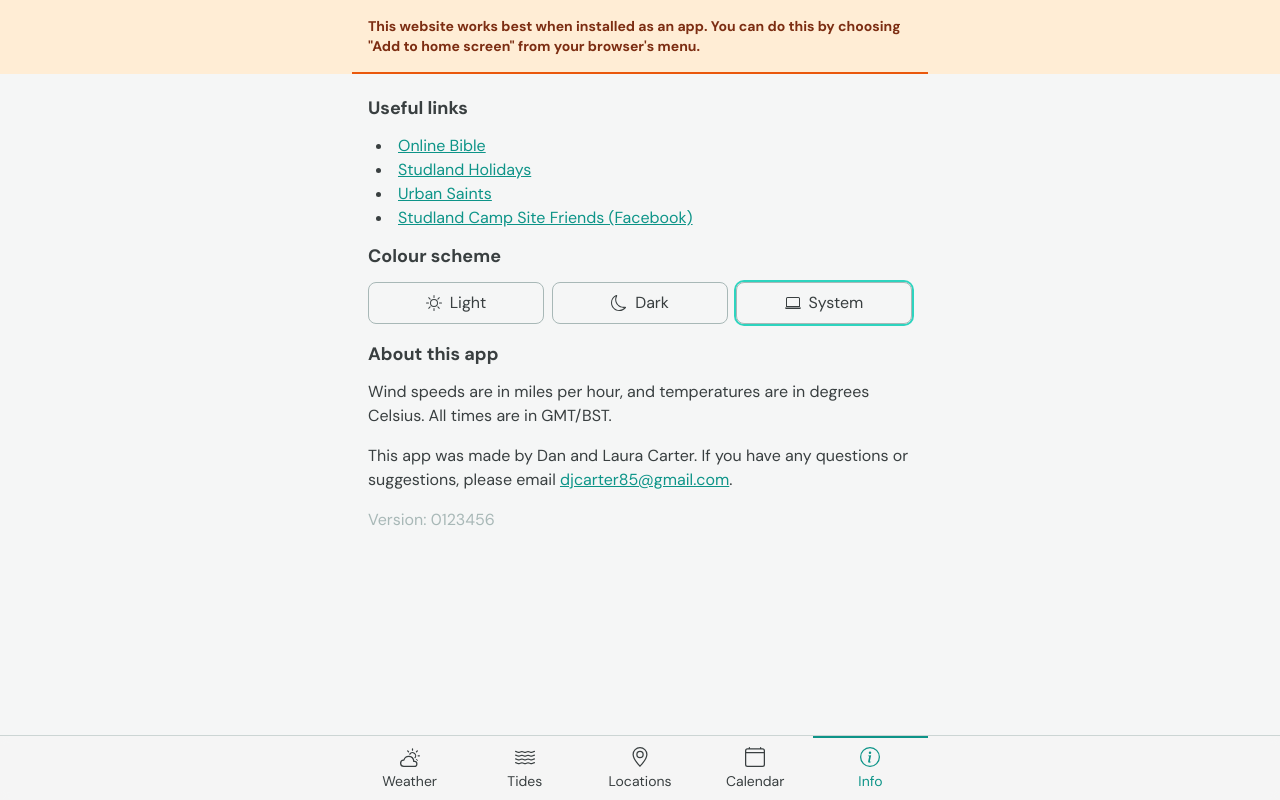
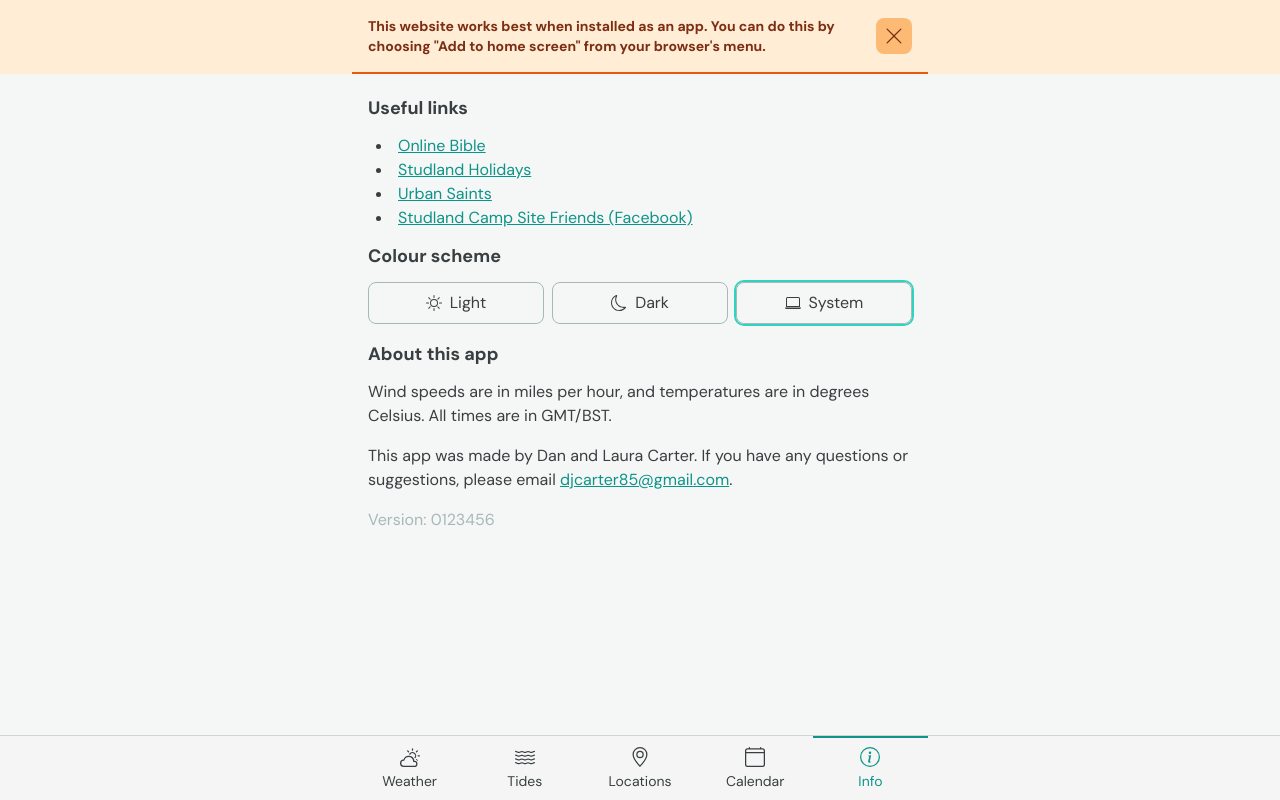
Before and after one commit to djcarter85/studland-pwa, a React (Vite) app: page /info in a window 1280 px wide. Built offline with nearby package versions, Linux system fonts and the light colour scheme; what tailwindcss-safe-area would draw is missing.

Commit message:
feat: allow PWA warning to be dismissed (#63)

```diff
--- /dev/null
+++ b/src/hooks/useDismiss.ts
@@ -0,0 +1,28 @@
+import { DateTime, Duration } from "luxon";
+import { useLocalStorage } from "usehooks-ts";
+
+const useDismiss = (key: string, dismissDuration: Duration) => {
+  const [value, setValue] = useLocalStorage<{
+    lastDismissedUtc: string;
+  } | null>(`dismiss:${key}`, null);
+
+  const nowUtc = DateTime.now().toUTC();
+
+  let isVisible: boolean;
+  if (!value) {
+    isVisible = true;
+  } else {
+    const lastDismissedUtc = DateTime.fromISO(value.lastDismissedUtc);
+    isVisible =
+      !lastDismissedUtc.isValid ||
+      nowUtc > lastDismissedUtc.plus(dismissDuration);
+  }
+
+  const dismiss = () => {
+    setValue({ lastDismissedUtc: nowUtc.toISO() });
+  };
+
+  return { isVisible, dismiss };
+};
+
+export { useDismiss };
--- a/src/root.tsx
+++ b/src/root.tsx
@@ -3,15 +3,33 @@ import clsx from "clsx";
 import { useTernaryDarkMode } from "usehooks-ts";
 import Nav from "./components/nav";
 import { useEffect } from "react";
+import { XLg } from "react-bootstrap-icons";
+import { Duration } from "luxon";
+import { useDismiss } from "./hooks/useDismiss";
 
 function PwaWarning() {
+  const { isVisible, dismiss } = useDismiss(
+    "pwa-warning",
+    Duration.fromObject({ weeks: 1 }),
+  );
+
+  if (!isVisible) {
+    return null;
+  }
+
   return (
     <div className="bg-orange-100 dark:bg-gray-600 pwa:hidden">
-      <div className="mx-auto flex max-w-xl flex-col gap-2 border-b-2 border-orange-600 p-4 text-sm font-bold text-orange-900 dark:font-normal dark:text-orange-200">
+      <div className="mx-auto flex max-w-xl flex-row items-center gap-2 border-b-2 border-orange-600 p-4 text-sm font-bold text-orange-900 dark:font-normal dark:text-orange-200">
         <p>
           This website works best when installed as an app. You can do this by
           choosing "Add to home screen" from your browser's menu.
         </p>
+        <button
+          className="rounded-lg bg-orange-300 p-2 text-xl hover:bg-orange-400"
+          onClick={(_) => dismiss()}
+        >
+          <XLg />
+        </button>
       </div>
     </div>
   );
```
